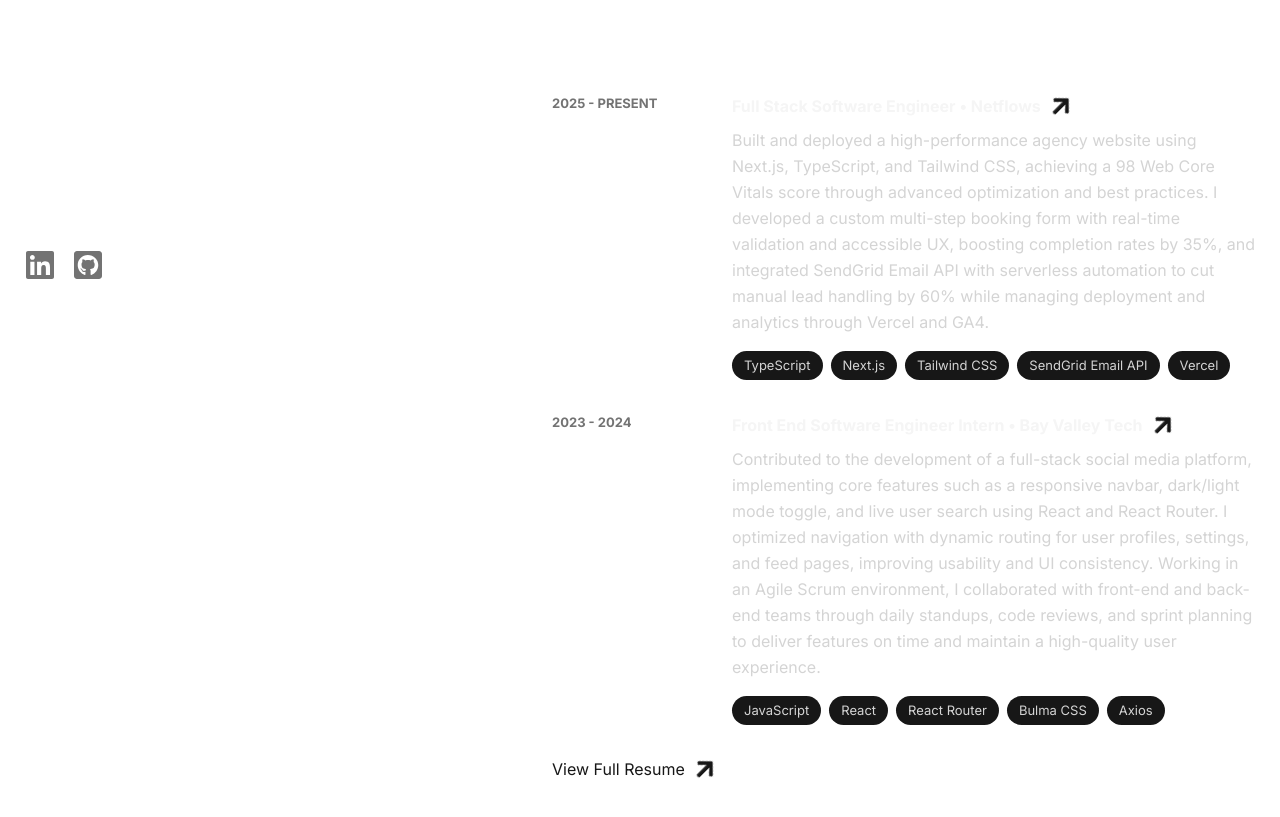
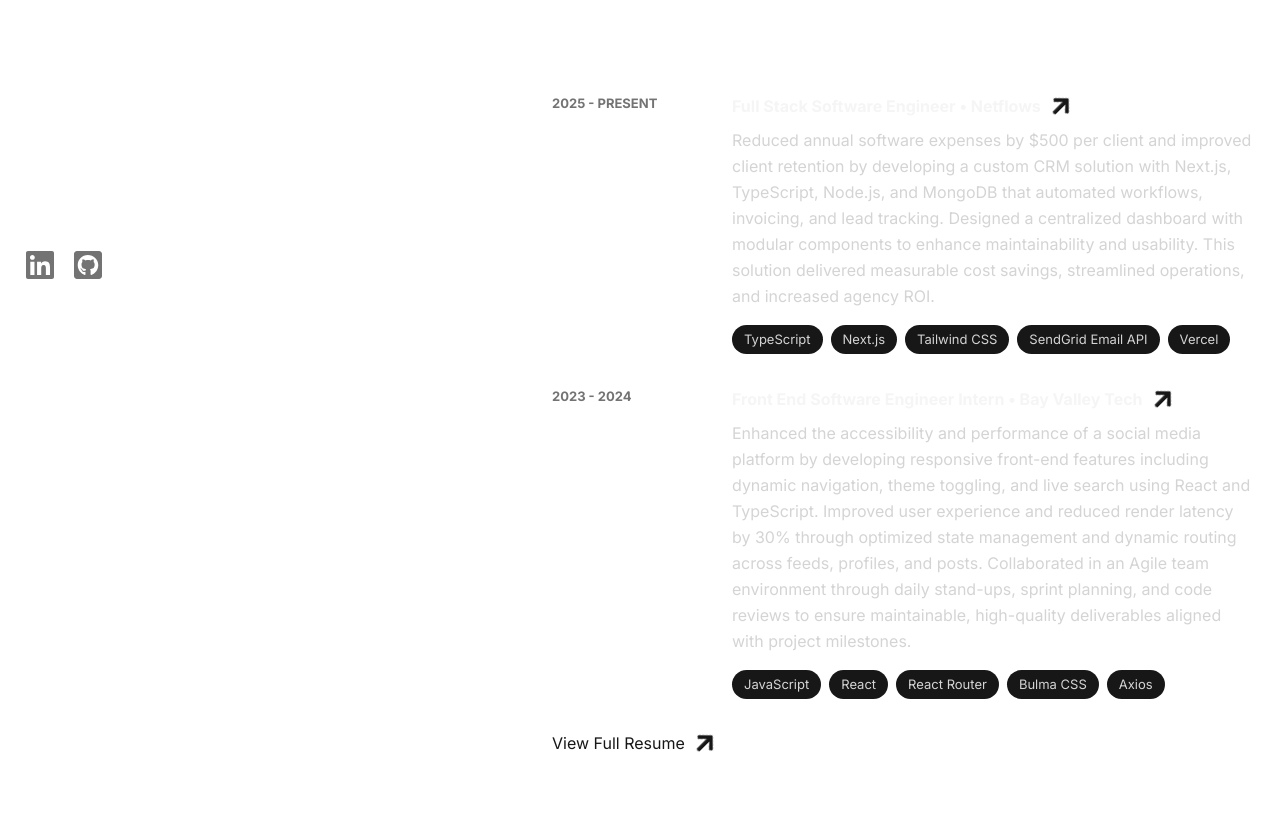
Before and after one commit to flowz0/bswe-portfolio, a Next.js app: page / in a window 1280 px wide. Shown: the part 423-1240 px from the top of the page. Built offline with nearby package versions, Linux system fonts and the light colour scheme.

Commit message:
fix: update ExperienceCard summaries in Experiece component

```diff
--- a/components/sections/Experience.tsx
+++ b/components/sections/Experience.tsx
@@ -11,7 +11,7 @@
           dateRange="2025 - PRESENT"
           title="Full Stack Software Engineer"
           company="Netflows"
-          summary="Built and deployed a high-performance agency website using Next.js, TypeScript, and Tailwind CSS, achieving a 98 Web Core Vitals score through advanced optimization and best practices. I developed a custom multi-step booking form with real-time validation and accessible UX, boosting completion rates by 35%, and integrated SendGrid Email API with serverless automation to cut manual lead handling by 60% while managing deployment and analytics through Vercel and GA4."
+          summary="Reduced annual software expenses by $500 per client and improved client retention by developing a custom CRM solution with Next.js, TypeScript, Node.js, and MongoDB that automated workflows, invoicing, and lead tracking. Designed a centralized dashboard with modular components to enhance maintainability and usability. This solution delivered measurable cost savings, streamlined operations, and increased agency ROI."
           link="https://www.netflows.xyz/"
           tags={["TypeScript", "Next.js", "Tailwind CSS", "SendGrid Email API", "Vercel"]}
         />
@@ -19,7 +19,7 @@
           dateRange="2023 - 2024"
           title="Front End Software Engineer Intern"
           company="Bay Valley Tech"
-          summary="Contributed to the development of a full-stack social media platform, implementing core features such as a responsive navbar, dark/light mode toggle, and live user search using React and React Router. I optimized navigation with dynamic routing for user profiles, settings, and feed pages, improving usability and UI consistency. Working in an Agile Scrum environment, I collaborated with front-end and back-end teams through daily standups, code reviews, and sprint planning to deliver features on time and maintain a high-quality user experience."
+          summary="Enhanced the accessibility and performance of a social media platform by developing responsive front-end features including dynamic navigation, theme toggling, and live search using React and TypeScript. Improved user experience and reduced render latency by 30% through optimized state management and dynamic routing across feeds, profiles, and posts. Collaborated in an Agile team environment through daily stand-ups, sprint planning, and code reviews to ensure maintainable, high-quality deliverables aligned with project milestones."
           link="https://github.com/FrancescaImmediato/dev-duckies-sm-proj-front"
           tags={["JavaScript", "React", "React Router", "Bulma CSS", "Axios"]}
         />
```
